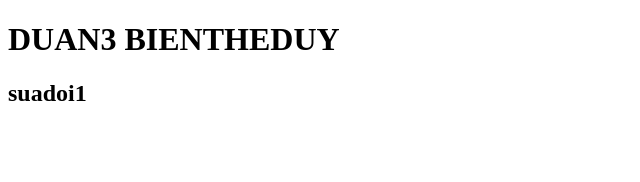
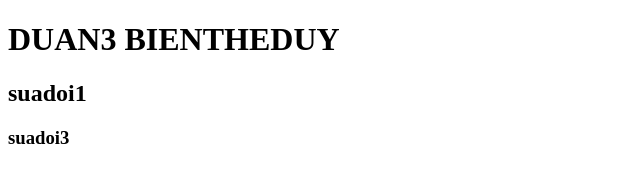
Before and after one commit to bientheduy/DUAN3, a plain HTML site: page index.html in a window 1280 px wide. Shown: the full height of the page, 0-640 px from the left. Drawn offline with Linux system fonts and the light colour scheme.

Commit message:
sua lan 3

```diff
--- a/index.html
+++ b/index.html
@@ -8,5 +8,6 @@
 <body>
     <H1>DUAN3 BIENTHEDUY</H1>
     <h2>suadoi1</h2>
+    <h3>suadoi3</h3>
 </body>
 </html>
```
